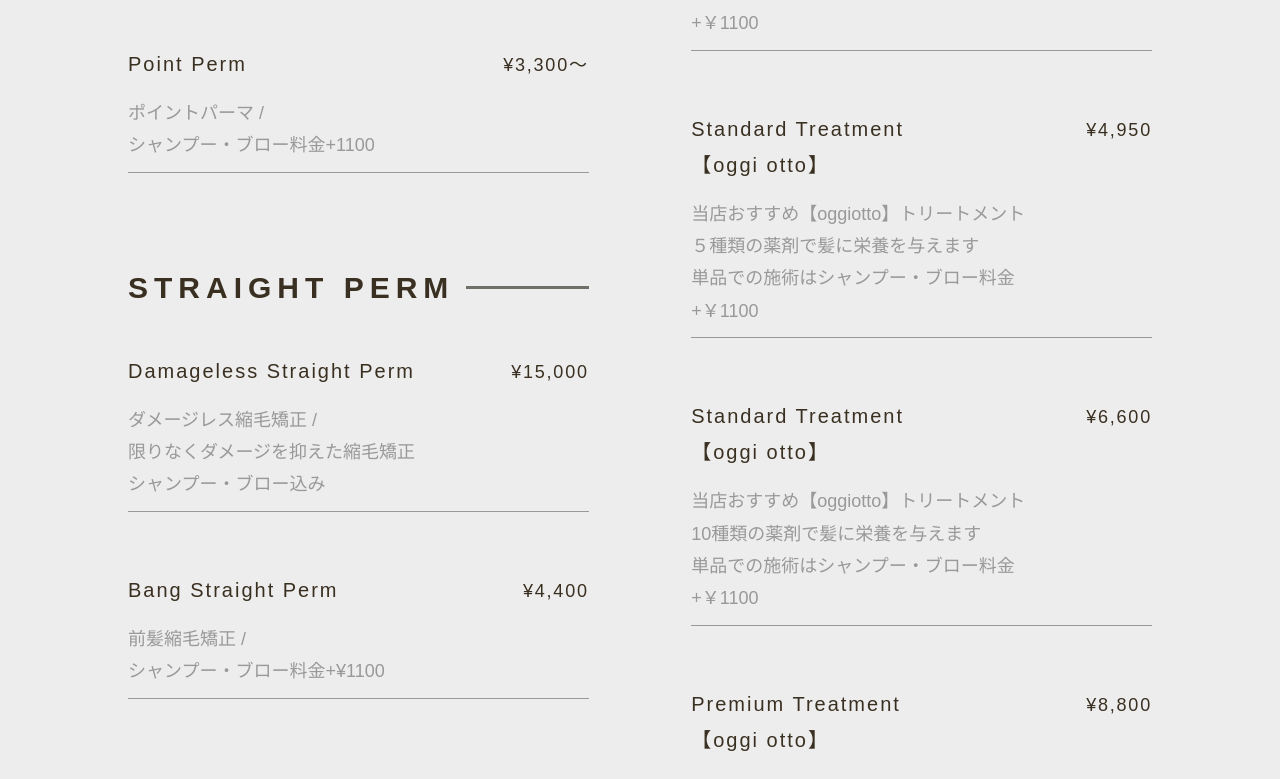
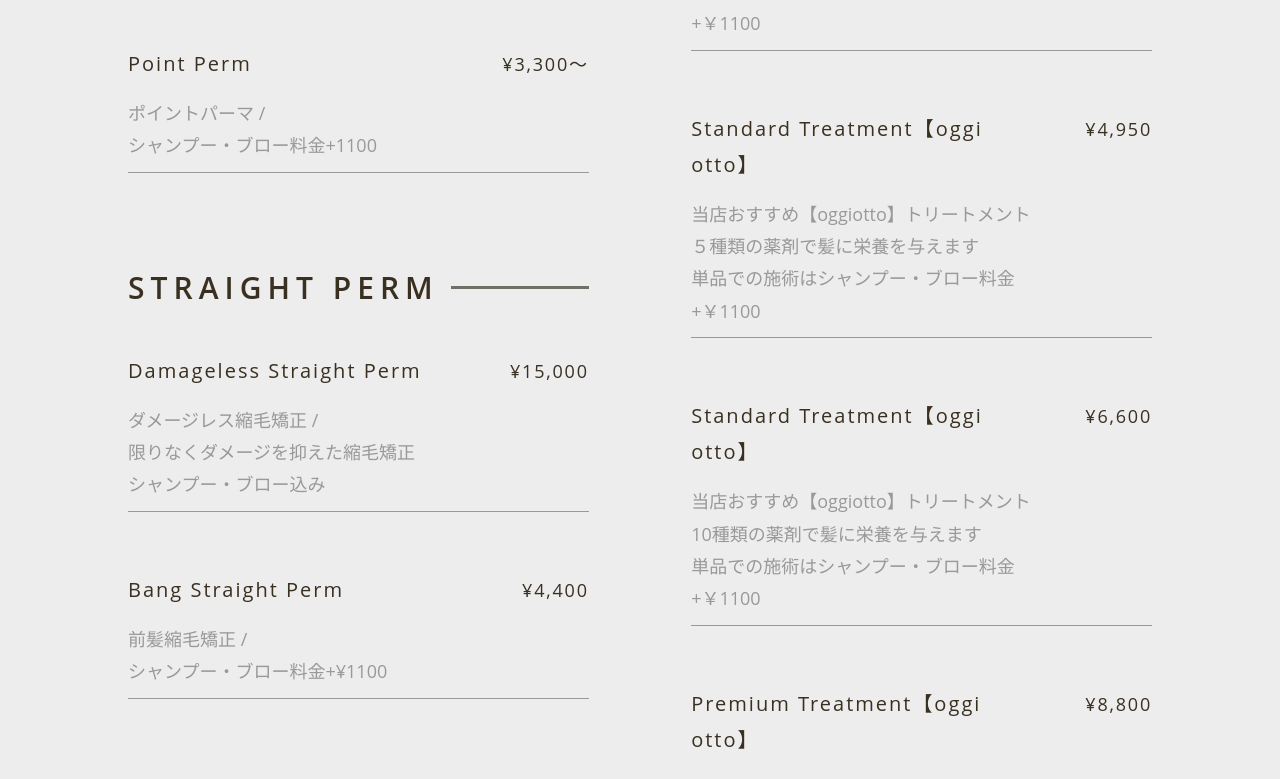
Before and after one commit to AnriHirose/hairsalon, a plain HTML site: page menu.html in a window 1280 px wide. Shown: the part 2021-2800 px from the top of the page. Drawn offline with nearby package versions, Linux system fonts and the light colour scheme.

Commit message:
no message

```diff
--- a/assets/css/menu.css
+++ b/assets/css/menu.css
@@ -325,7 +325,7 @@ align-items: center;
 }
 .top h2 {
   font-size: 2.8rem;
-  font-family: 'Adobe Caslon Pro', sans-serif;
+  font-family: 'Libre Caslon Text', serif;
   letter-spacing: 0.28em;
   text-transform: uppercase;
   display: flex;
@@ -342,7 +342,7 @@ align-items: center;
   margin-right: 19px;
 }
 .menu_wrap h2 {
-  font-family: 'Acumin Pro', sans-serif;
+  font-family: 'Open Sans', sans-serif;
   text-transform: uppercase;
   font-size: 2.4rem;
   line-height: 1;
@@ -372,7 +372,7 @@ align-items: center;
 }
 .menu_wrap td {
   font-size: 1.4rem;
-  font-family: 'Acumin Pro', sans-serif;
+  font-family: 'Open Sans', sans-serif;
   text-align: left;
   color: #999999;
   margin-bottom: 55px;
@@ -385,7 +385,7 @@ align-items: center;
   margin-bottom: 30px;
 }
 .menu {
-  font-family: 'Acumin Pro', sans-serif;
+font-family: 'Open Sans', sans-serif;
   text-align: left;
   font-size: 1.8rem;
   font-weight: 400;
@@ -394,7 +394,7 @@ align-items: center;
   width: 70%;
 }
 .price {
-   font-family: 'Acumin Pro', sans-serif;
+font-family: 'Open Sans', sans-serif;
   font-size: 1.8rem;
   font-weight: 400;
   letter-spacing: 0.1em;
@@ -402,7 +402,7 @@ align-items: center;
   text-align: right;
 }
 .menu_80 {
-  font-family: 'Acumin Pro', sans-serif;
+font-family: 'Open Sans', sans-serif;
   text-align: left;
   font-size: 1.8rem;
   font-weight: 400;
@@ -411,7 +411,7 @@ align-items: center;
   width: 80%;
 }
 .price_20{
-  font-family: 'Acumin Pro', sans-serif;
+font-family: 'Open Sans', sans-serif;
   text-align: right;
   font-size: 1.8rem;
   font-weight: 400;
@@ -429,7 +429,7 @@ align-items: center;
   width: 60%;
 }
 .price_16 {
-  font-family: 'Acumin Pro', sans-serif;
+font-family: 'Open Sans', sans-serif;
   text-align: right;
   font-size: 1.6rem;
   font-weight: 400;
--- a/menu.html
+++ b/menu.html
@@ -13,16 +13,19 @@
   <meta property="og:description" content="mune">
   <meta property="og:site_name" content="MENU | Jor Hair Salon">
   <meta property="og:url" content="">
-  <meta property="og:image" content="./assets/ogp.jpg">
+  <meta property="og:image" content="https://anrihirose.github.io/hairsalon/assets/images/icon.JPG">
   <meta property="og:locale" content="ja_JP">
   <meta property="og:type" content="article">
   <meta property="fb:app_id" content="">
   <meta name="twitter:card" content="summary_large_image">
-  <link rel="icon" type="image/png" href="assets/images/icon.JPG">
-  <link rel="apple-touch-icon" href="assets/images/icon.JPG" sizes="180x180">
+  <link rel="icon" type="image/png" href="https://anrihirose.github.io/hairsalon/assets/images/icon.JPG">
+  <link rel="apple-touch-icon" href="https://anrihirose.github.io/hairsalon/assets/images/icon.JPG" sizes="180x180">
 <link rel="stylesheet" href="assets/css/reset.css">
 <link rel="stylesheet" href="assets/css/common.css">
 <link rel="stylesheet" href="assets/css/menu.css">
+  <link rel="preconnect" href="https://fonts.googleapis.com">
+<link rel="preconnect" href="https://fonts.gstatic.com" crossorigin>
+<link href="https://fonts.googleapis.com/css2?family=Arvo&family=Libre+Caslon+Text&display=swap" rel="stylesheet">
 </head>
 <body>
 <header class="header">
```
